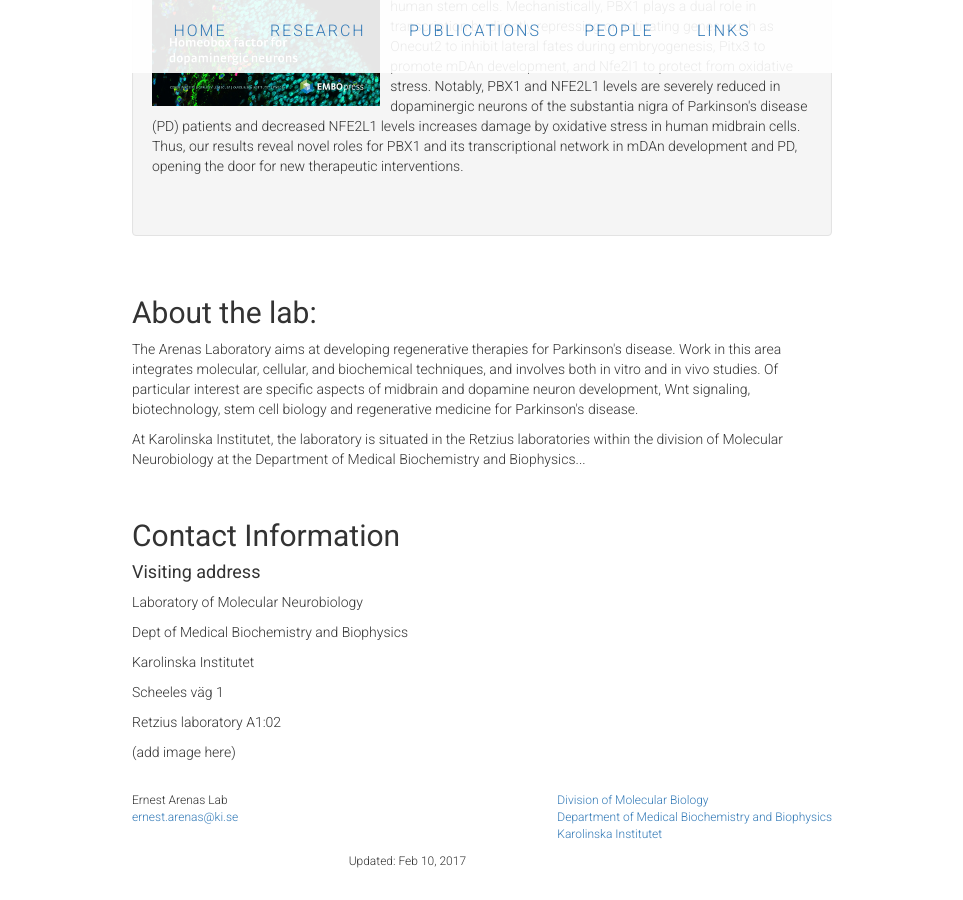
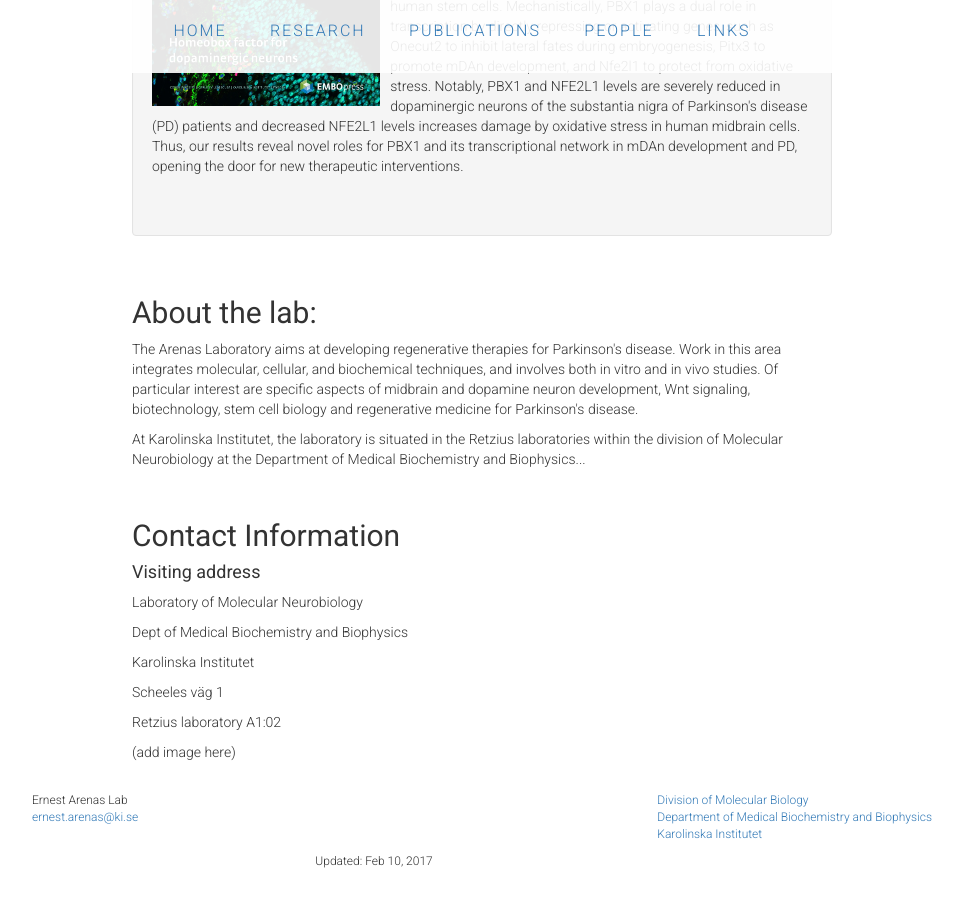
Before and after one commit to ArenasLab/arenaslab.github.io, a Jekyll site: the page index.html, which Jekyll copies as it is, in a window 1280 px wide and 900 px high, scrolled down 1680 px. Shown: the whole window, without its empty margins (178-1141 px from the left). Built offline with Jekyll 4.4.1, drawn with Linux system fonts in a browser that asks for light colours.

Commit message:
Update index.html

```diff
--- a/index.html
+++ b/index.html
@@ -132,7 +132,7 @@
 
 
   <footer class="footer">
-    <div class="wrap">
+    <div class="wrapfoot">
       <div class="row">
 	<div class=" col-sm-4  col-md-3 col-lg-3">
           <ul>
```
